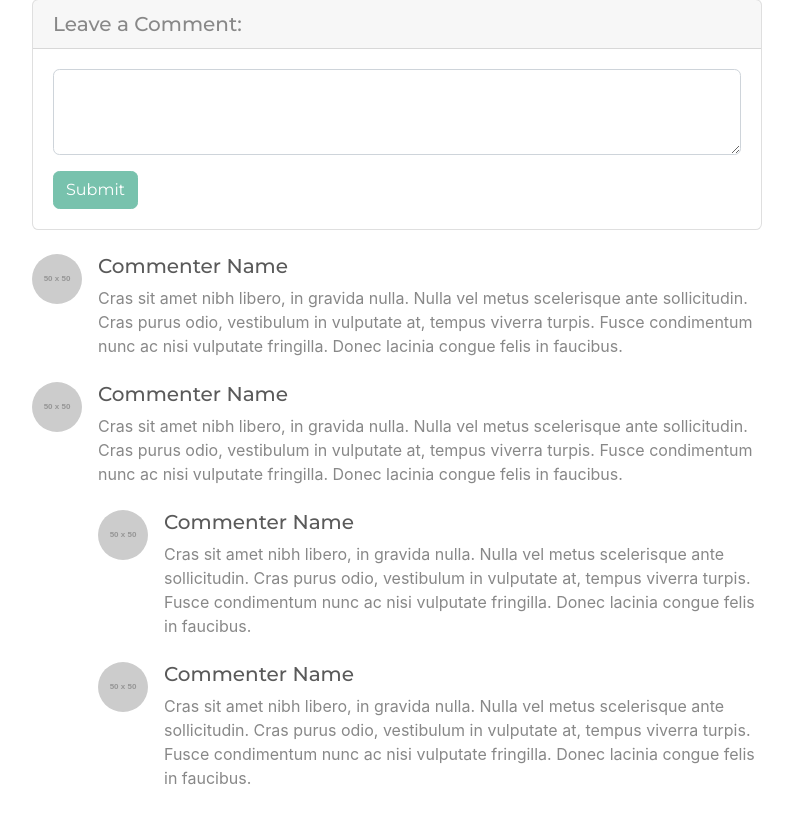
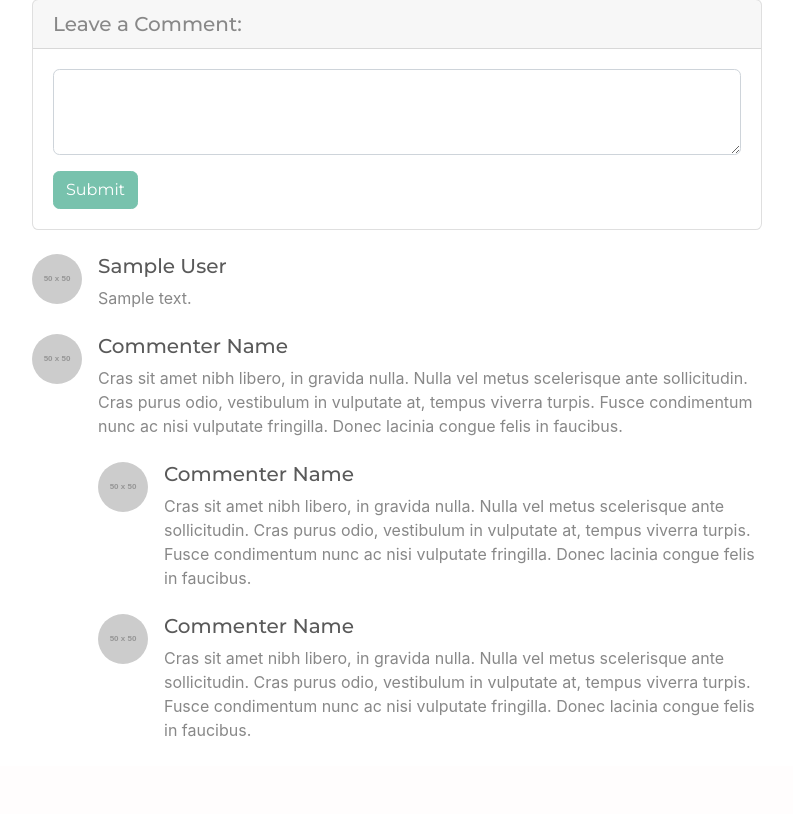
Before and after one commit to unmelted/django_prj1, a Django app: template blogapp/templates/blogapp/post_detail.html in a window 1280 px wide. Shown: the part 814-1628 px from the top of the page, without its empty margins (53-846 px from the left). After the commit the page ends 1551 px from the top, so only its background shows below. Run offline with Django 3.2, Linux system fonts and the light colour scheme; the template is opened without the code that fills it: most values are stand-ins (such as "Sample title", 1, 10 or a date in 2020); grey boxes marked "Sample" are stand-in pictures; grey boxes labelled with a size stand in for pictures from a placeholder-image service; some libraries are stand-ins or nearby versions.

Commit message:
commnet list show in post detail

```diff
--- a/blogapp/admin.py
+++ b/blogapp/admin.py
@@ -1,5 +1,5 @@
 from django.contrib import admin
-from .models import Post, Category, Tag
+from .models import Post, Category, Tag, Comment
 
 class CategoryAdmin(admin.ModelAdmin):
     prepopulated_fields = {'slug':('name', )}
@@ -8,5 +8,6 @@ class TagAdmin(admin.ModelAdmin):
     prepopulated_fields = {'slug': ('name', )}
 
 admin.site.register(Post)
+admin.site.register(Comment)
 admin.site.register(Category, CategoryAdmin)
 admin.site.register(Tag, TagAdmin)
--- a/blogapp/models.py
+++ b/blogapp/models.py
@@ -54,3 +54,6 @@ class Comment(models.Model):
     post = models.ForeignKey(Post, on_delete=models.CASCADE)
     text = MarkdownxField()
     author = models.ForeignKey(User, on_delete=models.CASCADE)
+
+    def get_markdown_content(self):
+        return markdown(self.text)
--- a/blogapp/templates/blogapp/post_detail.html
+++ b/blogapp/templates/blogapp/post_detail.html
@@ -44,13 +44,17 @@
       </div>
     </div>
 
-    <!-- Single Comment -->
-    <div class="media mb-4">
-      <img class="d-flex mr-3 rounded-circle" src="http://placehold.it/50x50" alt="">
-      <div class="media-body">
-        <h5 class="mt-0">Commenter Name</h5>
-        Cras sit amet nibh libero, in gravida nulla. Nulla vel metus scelerisque ante sollicitudin. Cras purus odio, vestibulum in vulputate at, tempus viverra turpis. Fusce condimentum nunc ac nisi vulputate fringilla. Donec lacinia congue felis in faucibus.
-      </div>
+    <div id="comment-list">
+        <!-- Single Comment -->
+        {% for comment in object.comment_set.all %}
+        <div class="media mb-4">
+          <img class="d-flex mr-3 rounded-circle" src="http://placehold.it/50x50" alt="">
+          <div class="media-body">
+            <h5 class="mt-0">{{ comment.author }}</h5>
+              {{ comment.get_markdown_content | safe }}
+          </div>
+        </div>
+        {% endfor %}
     </div>
 
     <!-- Comment with nested comments -->
```
